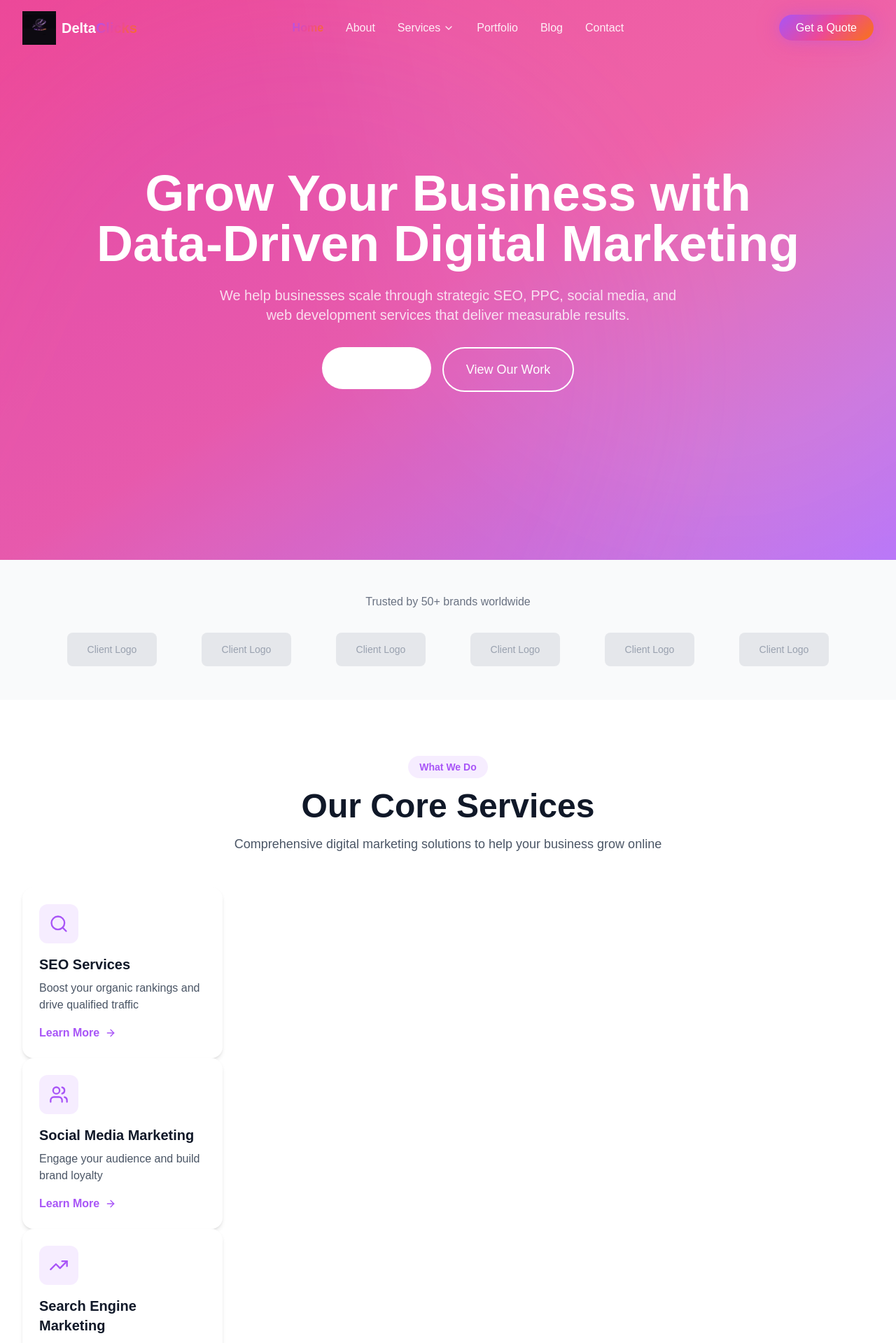
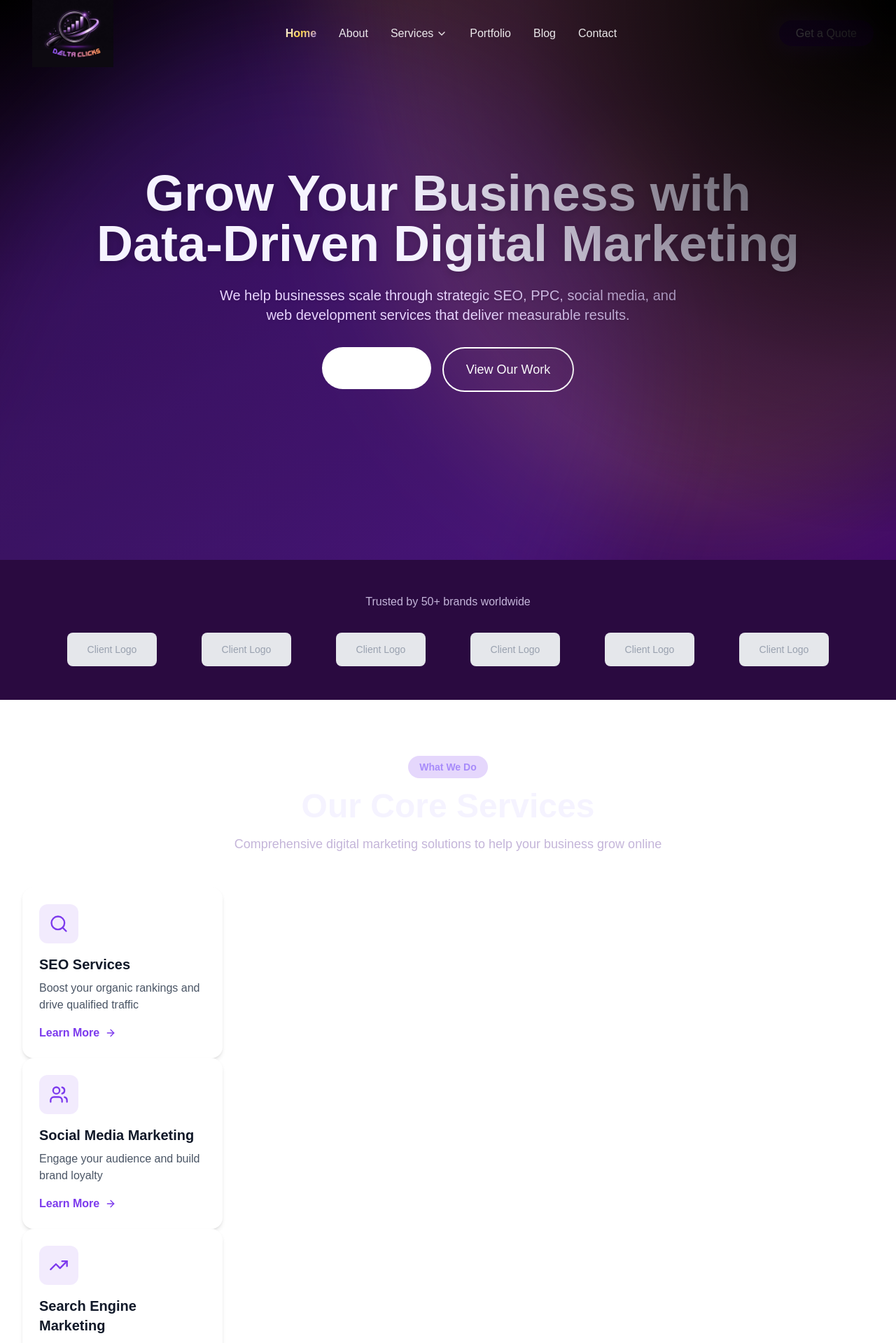
Before and after one commit to harshsksh/deltaclicks, a Next.js app: page / in a window 1280 px wide. Shown: the top 1919 px of the page at 70% size. Built offline with nearby package versions, Linux system fonts and the light colour scheme.

Commit message:
Refactor code structure for improved readability and maintainability

```diff
--- a/src/app/globals.css
+++ b/src/app/globals.css
@@ -1,41 +1,76 @@
 @import "tailwindcss";
 
 :root {
-  /* Brand Colors - Based on Delta Clicks Logo */
-  --primary: #a855f7;
-  /* Purple */
-  --primary-dark: #9333ea;
-  /* Darker Purple */
-  --primary-light: #c084fc;
-  /* Light Purple */
-  --secondary: #ec4899;
-  /* Pink */
-  --secondary-dark: #db2777;
-  /* Darker Pink */
-  --accent: #f97316;
-  /* Orange */
-  --accent-dark: #ea580c;
-  /* Darker Orange */
-  --background: #0a0a0a;
-  /* Dark Background */
-  --background-light: #171717;
-  /* Slightly Lighter Dark */
-  --foreground: #ffffff;
-  /* White Text */
-  --foreground-muted: #a3a3a3;
-  /* Gray Text */
+  /* Brand Colors - Dark Purple Theme from Logo */
+  /* Boundary/Edge colors - Deep dark purple */
+  --boundary-dark: #190626;
+  /* Very dark purple edges */
+  --boundary: #2a0a40;
+  /* Dark purple boundaries */
+
+  /* Main Focus Area - Center content colors */
+  --focus-dark: #3a085a;
+  /* Transition to focus */
+  --focus: #420969;
+  /* Main focus purple */
+  --focus-light: #5a0f8a;
+  /* Lighter focus area */
+
+  /* Accent Colors */
+  --primary: #7c3aed;
+  /* Vibrant Purple for CTAs */
+  --primary-light: #a78bfa;
+  /* Light Purple highlights */
+  --accent: #fbbf24;
+  /* Yellow from sparkles */
+  --accent-light: #fcd34d;
+  /* Bright Yellow */
+
+  /* Text Colors */
+  --text-primary: #f5f3ff;
+  /* Primary text - Very light purple-white */
+  --text-secondary: #e9d5ff;
+  /* Secondary text - Light lavender */
+  --text-muted: #c4b5d9;
+  /* Muted text - Soft purple-gray */
+  --text-gradient-start: #f5f3ff;
+  /* Gradient text start */
+  --text-gradient-mid: #e9d5ff;
+  /* Gradient text middle */
+  --text-gradient-end: #c4b5d9;
+  /* Gradient text end */
+
+  /* Backgrounds */
+  --background: #0a0210;
+  /* Darkest background */
+  --background-light: #140528;
+  /* Lighter background */
+  --background-card: #1f0838;
+  /* Card background */
+
+  /* Foreground */
+  --foreground: #f5f3ff;
+  /* Main foreground text */
+  --foreground-muted: #c4b5d9;
+  /* Muted foreground */
 }
 
 @theme inline {
   --color-background: var(--background);
   --color-foreground: var(--foreground);
+  --color-boundary: var(--boundary);
+  --color-boundary-dark: var(--boundary-dark);
+  --color-focus: var(--focus);
+  --color-focus-dark: var(--focus-dark);
+  --color-focus-light: var(--focus-light);
   --color-primary: var(--primary);
-  --color-primary-dark: var(--primary-dark);
   --color-primary-light: var(--primary-light);
-  --color-secondary: var(--secondary);
-  --color-secondary-dark: var(--secondary-dark);
   --color-accent: var(--accent);
-  --color-accent-dark: var(--accent-dark);
+  --color-accent-light: var(--accent-light);
+  --color-text-primary: var(--text-primary);
+  --color-text-secondary: var(--text-secondary);
+  --color-text-muted: var(--text-muted);
+  --color-background-card: var(--background-card);
   --font-sans: var(--font-inter), Arial, sans-serif;
 }
 
@@ -68,34 +103,57 @@ body {
 }
 
 ::-webkit-scrollbar-thumb {
-  background: linear-gradient(180deg, var(--primary), var(--secondary));
+  background: linear-gradient(180deg, var(--primary), var(--primary-dark));
   border-radius: 5px;
 }
 
 ::-webkit-scrollbar-thumb:hover {
-  background: linear-gradient(180deg, var(--primary-dark), var(--secondary-dark));
+  background: linear-gradient(180deg, var(--primary-light), var(--primary));
 }
 
-/* Gradient Text Utility */
+/* Gradient Text Utility - Attractive Purple-Yellow-White */
 .gradient-text {
-  background: linear-gradient(135deg, var(--primary), var(--secondary), var(--accent));
+  background: linear-gradient(135deg, var(--text-gradient-start), var(--accent-light), var(--primary-light));
   -webkit-background-clip: text;
   -webkit-text-fill-color: transparent;
   background-clip: text;
 }
 
-/* Gradient Background Utility */
+/* Gradient Background Utility - Boundary to Focus blend */
 .gradient-bg {
-  background: linear-gradient(135deg, var(--primary), var(--secondary), var(--accent));
+  background: linear-gradient(135deg, var(--boundary), var(--focus), var(--focus-light));
 }
 
-/* Glow Effect */
+/* Glow Effect - Purple Glow */
 .glow {
-  box-shadow: 0 0 20px rgba(168, 85, 247, 0.4),
-    0 0 40px rgba(236, 72, 153, 0.2);
+  box-shadow: 0 0 30px rgba(124, 58, 237, 0.4),
+    0 0 60px rgba(66, 9, 105, 0.3),
+    0 0 90px rgba(251, 191, 36, 0.15);
 }
 
 .glow-text {
-  text-shadow: 0 0 20px rgba(168, 85, 247, 0.5),
-    0 0 40px rgba(236, 72, 153, 0.3);
+  text-shadow: 0 0 25px rgba(167, 139, 250, 0.5),
+    0 0 50px rgba(124, 58, 237, 0.4),
+    0 0 75px rgba(66, 9, 105, 0.3);
 }
+
+/* Corner Blends - Circular black to theme */
+.corner-blend-top-right {
+  position: absolute;
+  top: 0;
+  right: 0;
+  width: 60vw;
+  height: 60vw;
+  background: radial-gradient(circle at top right, black 0%, rgba(25, 6, 38, 0.3) 50%, transparent 70%);
+  pointer-events: none;
+}
+
+.corner-blend-top-left {
+  position: absolute;
+  top: 0;
+  left: 0;
+  width: 50vw;
+  height: 50vw;
+  background: radial-gradient(circle at top left, black 0%, rgba(25, 6, 38, 0.4) 50%, transparent 70%);
+  pointer-events: none;
+}
--- a/src/app/page.js
+++ b/src/app/page.js
@@ -59,9 +59,9 @@ export default function Home() {
       />
 
       {/* Trust Strip */}
-      <section className="py-12 bg-gray-50">
+      <section className="py-12 bg-boundary">
         <div className="container mx-auto px-4 sm:px-6 lg:px-8">
-          <p className="text-center text-gray-500 mb-8">Trusted by 50+ brands worldwide</p>
+          <p className="text-center text-text-muted mb-8">Trusted by 50+ brands worldwide</p>
           <div className="flex flex-wrap justify-center items-center gap-8 md:gap-16">
             {[1, 2, 3, 4, 5, 6].map((i) => (
               <div key={i} className="w-32 h-12 bg-gray-200 rounded-lg flex items-center justify-center">
@@ -94,7 +94,7 @@ export default function Home() {
       </section>
 
       {/* Why Choose Us Section */}
-      <section className="py-20 bg-gray-50">
+      <section className="py-20 bg-focus">
         <div className="container mx-auto px-4 sm:px-6 lg:px-8">
           <SectionHeading
             label="Why Choose Us"
@@ -148,7 +148,7 @@ export default function Home() {
       </section>
 
       {/* Portfolio Highlights Section */}
-      <section className="py-20 bg-gray-50">
+      <section className="py-20 bg-boundary">
         <div className="container mx-auto px-4 sm:px-6 lg:px-8">
           <SectionHeading
             label="Our Work"
--- a/src/components/layout/Footer.jsx
+++ b/src/components/layout/Footer.jsx
@@ -35,21 +35,20 @@ export default function Footer() {
   const currentYear = new Date().getFullYear();
 
   return (
-    <footer className="bg-secondary text-white">
+    <footer className="bg-background-light text-white">
       <div className="container mx-auto px-4 sm:px-6 lg:px-8 py-16">
         <div className="grid grid-cols-1 md:grid-cols-2 lg:grid-cols-4 gap-12">
           {/* Column 1: Brand Info */}
           <div className="space-y-6">
             <Link href="/" className="flex items-center space-x-2">
-              <div className="relative w-10 h-10">
+              <div className="relative w-14 h-10">
                 <Image
-                  src="/logo.svg"
+                  src="/logo-cropped.png"
                   alt="DeltaClicks Logo"
-                  width={40}
-                  height={40}
+                  fill
+                  className="object-contain"
                 />
               </div>
-              <span className="text-xl font-bold">DeltaClicks</span>
             </Link>
             <p className="text-gray-400 leading-relaxed">
               Your trusted partner for digital marketing excellence. We help businesses
--- a/src/components/layout/Navbar.jsx
+++ b/src/components/layout/Navbar.jsx
@@ -39,22 +39,20 @@ export default function Navbar() {
           : 'bg-transparent'
           }`}
       >
+        {/* Black corner blend for navbar area */}
+        {!isScrolled && <div className="corner-blend-top-right" />}
         <nav className="container mx-auto px-4 sm:px-6 lg:px-8">
-          <div className="flex items-center justify-between h-20">
+          <div className="flex items-center justify-between h-24">
             {/* Logo */}
-            <Link href="/" className="flex items-center space-x-2 group">
-              <div className="relative w-12 h-12">
+            <Link href="/" className="flex items-center group">
+              <div className="relative w-28 h-20 sm:w-36 sm:h-24">
                 <Image
-                  src="/logo.png"
+                  src="/logo-cropped.png"
                   alt="DeltaClicks Logo"
-                  width={48}
-                  height={48}
-                  className="transition-transform group-hover:scale-110"
+                  fill
+                  className="object-contain transition-transform group-hover:scale-105"
                 />
               </div>
-              <span className={`text-xl font-bold ${isScrolled ? 'text-foreground' : 'text-white'}`}>
-                Delta<span className="gradient-text">Clicks</span>
-              </span>
             </Link>
 
             {/* Desktop Navigation */}
--- a/src/components/sections/Hero.jsx
+++ b/src/components/sections/Hero.jsx
@@ -18,10 +18,19 @@ export default function Hero({
 
   return (
     <section className="relative min-h-screen flex items-center justify-center overflow-hidden">
-      {/* Background */}
+      {/* Background - Boundary to Focus gradient */}
       {background === 'gradient' && (
-        <div className="absolute inset-0 bg-gradient-to-br from-secondary via-secondary/90 to-primary/80" />
+        <div className="absolute inset-0 bg-gradient-to-br from-boundary-dark via-boundary to-focus" />
       )}
+
+      {/* Circular black blend in top-left corner */}
+      <div className="corner-blend-top-left" />
+
+      {/* Circular black blend in top-right corner */}
+      <div className="corner-blend-top-right" />
+
+      {/* Radial gradient for focus effect - lighter in center */}
+      <div className="absolute inset-0 bg-gradient-to-t from-transparent via-focus/20 to-transparent pointer-events-none" />
 
       {/* Animated Background Shapes */}
       <div className="absolute inset-0 overflow-hidden">
@@ -31,7 +40,7 @@ export default function Hero({
             rotate: [0, 90, 0],
           }}
           transition={{ duration: 20, repeat: Infinity }}
-          className="absolute -top-1/2 -right-1/4 w-full h-full bg-white/5 rounded-full blur-3xl"
+          className="absolute -top-1/2 -right-1/4 w-full h-full bg-accent/15 rounded-full blur-3xl"
         />
         <motion.div
           animate={{
@@ -39,7 +48,16 @@ export default function Hero({
             rotate: [0, -90, 0],
           }}
           transition={{ duration: 25, repeat: Infinity }}
-          className="absolute -bottom-1/2 -left-1/4 w-full h-full bg-primary/10 rounded-full blur-3xl"
+          className="absolute -bottom-1/2 -left-1/4 w-full h-full bg-primary/20 rounded-full blur-3xl"
+        />
+        {/* Yellow sparkle accents */}
+        <motion.div
+          animate={{
+            opacity: [0.3, 0.6, 0.3],
+            scale: [1, 1.1, 1],
+          }}
+          transition={{ duration: 3, repeat: Infinity }}
+          className="absolute top-1/4 right-1/4 w-32 h-32 bg-accent-light/10 rounded-full blur-2xl"
         />
       </div>
 
@@ -49,7 +67,7 @@ export default function Hero({
           initial={{ y: 30, opacity: 0 }}
           animate={{ y: 0, opacity: 1 }}
           transition={{ duration: 0.8 }}
-          className="text-4xl sm:text-5xl md:text-6xl lg:text-7xl font-bold text-white mb-6 max-w-5xl"
+          className="text-4xl sm:text-5xl md:text-6xl lg:text-7xl font-bold text-text-primary mb-6 max-w-5xl drop-shadow-lg"
         >
           {title}
         </motion.h1>
@@ -59,7 +77,7 @@ export default function Hero({
             initial={{ y: 30, opacity: 0 }}
             animate={{ y: 0, opacity: 1 }}
             transition={{ duration: 0.8, delay: 0.2 }}
-            className="text-lg sm:text-xl text-white/80 mb-8 max-w-2xl"
+            className="text-lg sm:text-xl text-text-secondary mb-8 max-w-2xl drop-shadow"
           >
             {subtitle}
           </motion.p>
--- a/src/components/ui/SectionHeading.jsx
+++ b/src/components/ui/SectionHeading.jsx
@@ -17,19 +17,19 @@ export default function SectionHeading({
         <span className={`inline-block px-4 py-1.5 rounded-full text-sm font-semibold mb-4 ${
           light
             ? 'bg-white/20 text-white'
-            : 'bg-primary/10 text-primary'
+            : 'bg-primary/20 text-primary-light'
         }`}>
           {label}
         </span>
       )}
       <h2 className={`text-3xl md:text-4xl lg:text-5xl font-bold mb-4 ${
-        light ? 'text-white' : 'text-gray-900'
+        light ? 'text-text-primary' : 'text-text-primary'
       }`}>
         {title}
       </h2>
       {subtitle && (
         <p className={`text-lg max-w-2xl mx-auto ${
-          light ? 'text-gray-300' : 'text-gray-600'
+          light ? 'text-text-secondary' : 'text-text-muted'
         }`}>
           {subtitle}
         </p>
```
Also changed, not shown: .qwen/settings.json, public/logo-cropped.png (added), public/logo-icon.png (added).
